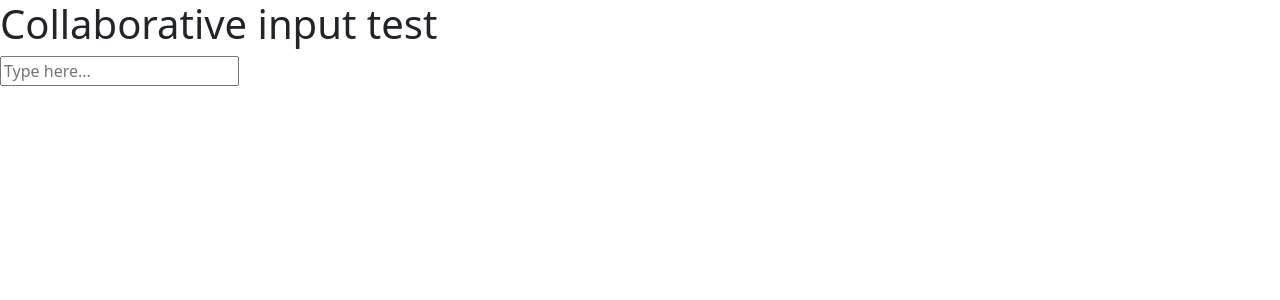
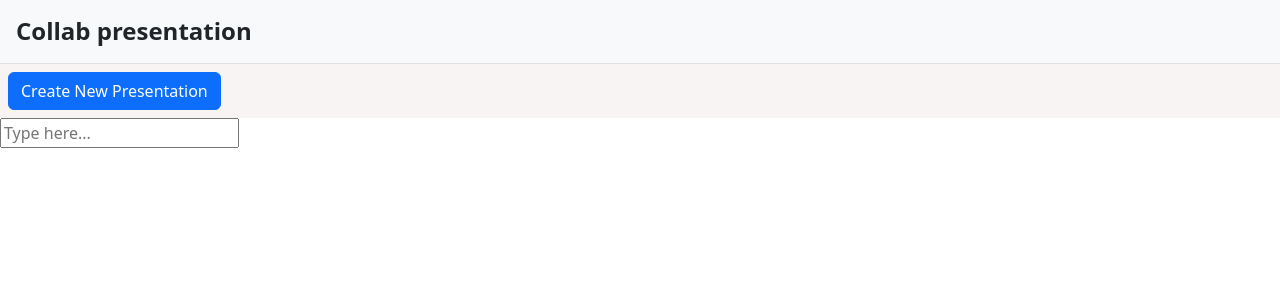
Before and after one commit to dom1k11/collab-presentation, a React (Vite) app in the folder client/: page / in a window 1280 px wide. Shown: the top 300 px of the page. Built offline with nearby package versions, Linux system fonts and the light colour scheme; no server answers.

Commit message:
header+navbar added

```diff
--- a/client/src/components/Header/Header.tsx
+++ b/client/src/components/Header/Header.tsx
@@ -1,4 +1,5 @@
-const Header = () => {
+import "./Header.css"
+export const Header = () => {
   return (
     <header className="app-header">
       <h1>Collab presentation</h1>
--- a/client/src/components/Navbar/Navbar.tsx
+++ b/client/src/components/Navbar/Navbar.tsx
@@ -3,7 +3,9 @@ import "./Navbar.css";
 const Navbar = () => {
   return (
     <nav>
-      <div className="navbar-group"></div>
+      <div className="navbar-group">
+        <button className="btn btn-primary">Create New Presentation</button>
+      </div>
     </nav>
   );
 };
--- a/client/src/pages/MainPage.tsx
+++ b/client/src/pages/MainPage.tsx
@@ -1,5 +1,7 @@
 import { useState, useEffect } from "react";
 import { socket } from "../socket/connection";
+import Header from "../components/Header/Header";
+import Navbar from "../components/Navbar/Navbar";
 
 const MainPage = () => {
   const [text, setText] = useState("");
@@ -22,7 +24,8 @@ const MainPage = () => {
 
   return (
     <div>
-      <h1>Collaborative input test</h1>
+      <Header></Header>
+      <Navbar></Navbar>
       <input
         type="text"
         value={text}
```
